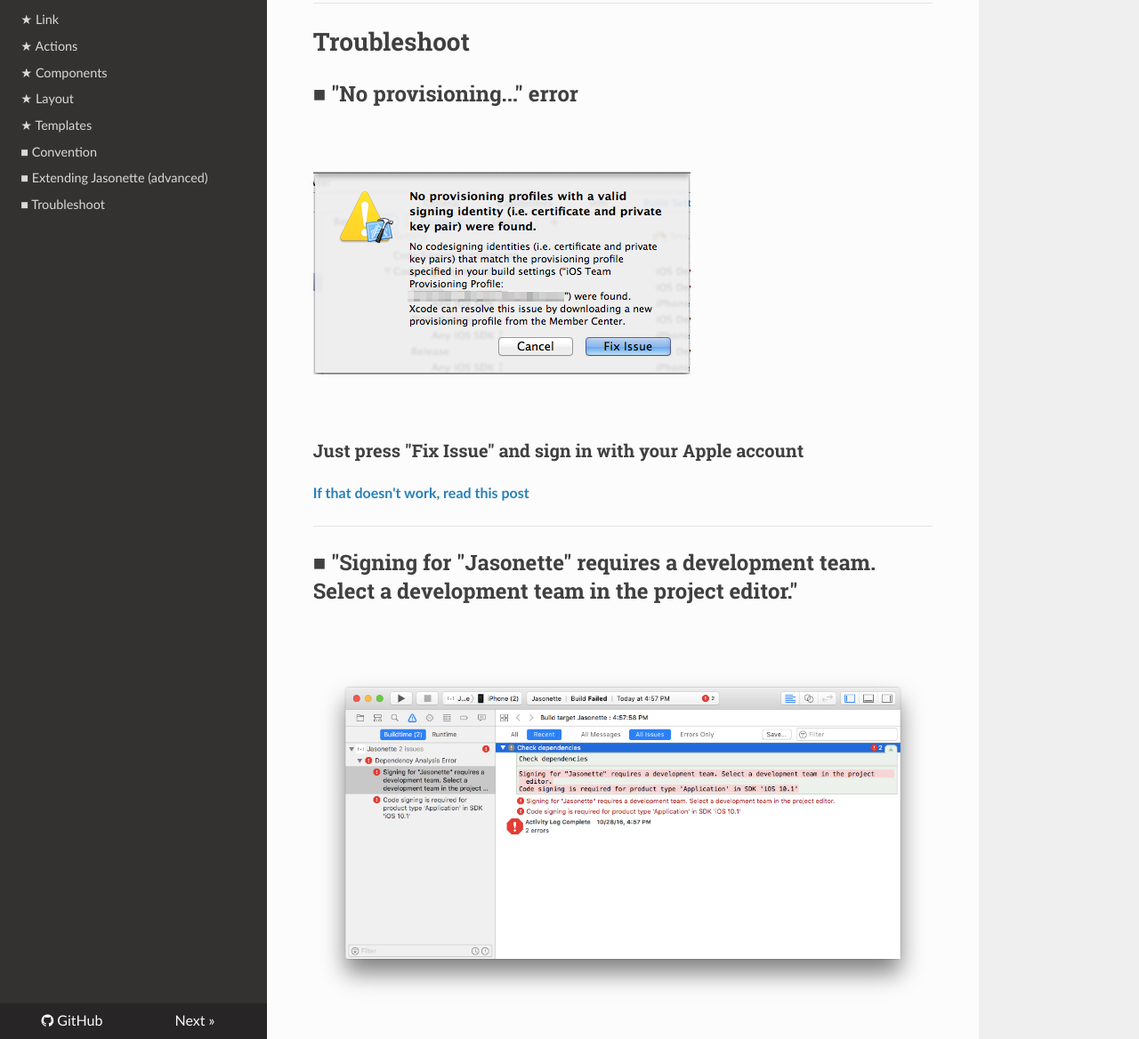
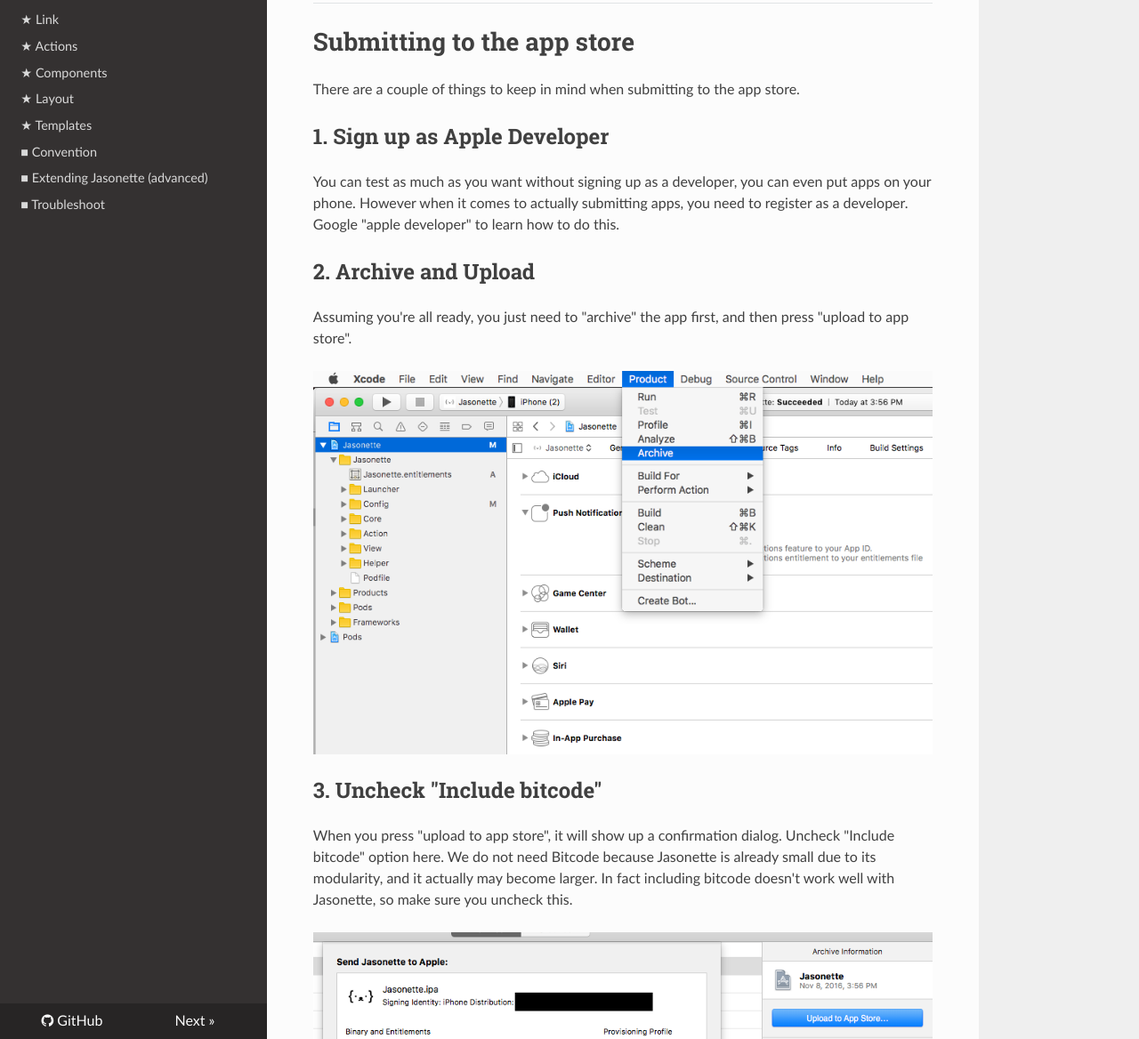
Before and after one commit to Jasonette/documentation, an MkDocs documentation site: the page built from docs/index.md, in a window 1280 px wide and 1400 px high, scrolled down 7570 px. Shown: the part 232-1400 px from the top of the window at 89% size. Built offline with MkDocs 1.6.1, drawn with Linux system fonts in a browser that asks for light colours; nearby versions of some CDN libraries; old or Windows-style settings are respelled for this version of MkDocs.

Commit message:
Added appstore submit

```diff
--- a/docs/index.md
+++ b/docs/index.md
@@ -149,6 +149,26 @@
 
 ---
 
+# Submitting to the app store
+
+There are a couple of things to keep in mind when submitting to the app store.
+
+##1. Sign up as Apple Developer
+You can test as much as you want without signing up as a developer, you can even put apps on your phone. However when it comes to actually submitting apps, you need to register as a developer. Google "apple developer" to learn how to do this.
+
+##2. Archive and Upload
+Assuming you're all ready, you just need to "archive" the app first, and then press "upload to app store".
+
+![no bitcode](images/archive_app.png)
+
+##3. Uncheck "Include bitcode"
+
+When you press "upload to app store", it will show up a confirmation dialog. Uncheck "Include bitcode" option here. We do not need Bitcode because Jasonette is already small due to its modularity, and it actually may become larger. In fact including bitcode doesn't work well with Jasonette, so make sure you uncheck this.
+
+![no bitcode](images/appstore_submit.png)
+
+---
+
 # Troubleshoot
 
 
```
Also changed, not shown: docs/images/appstore_submit.png (added), docs/images/archive_app.png (added).
